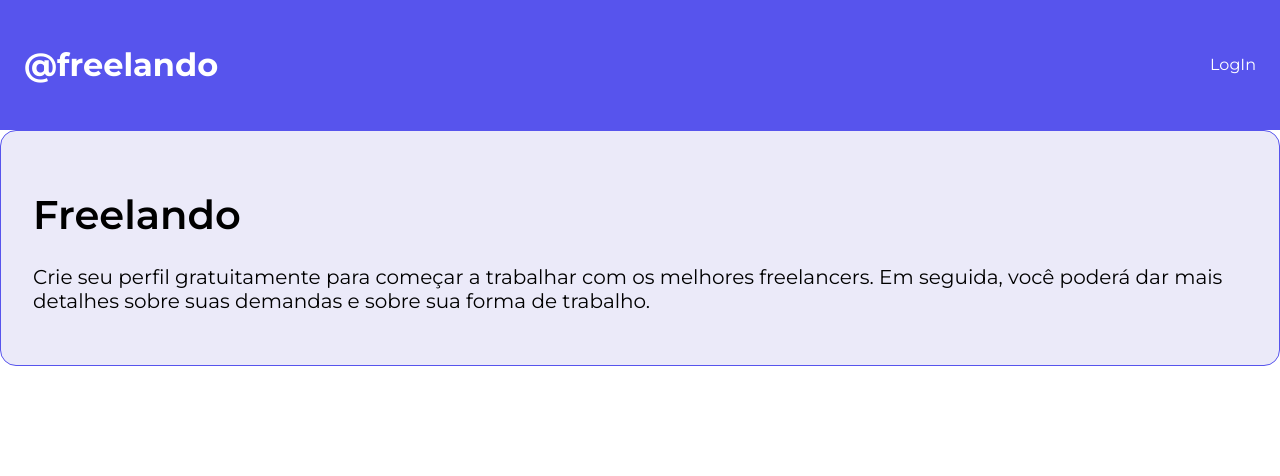
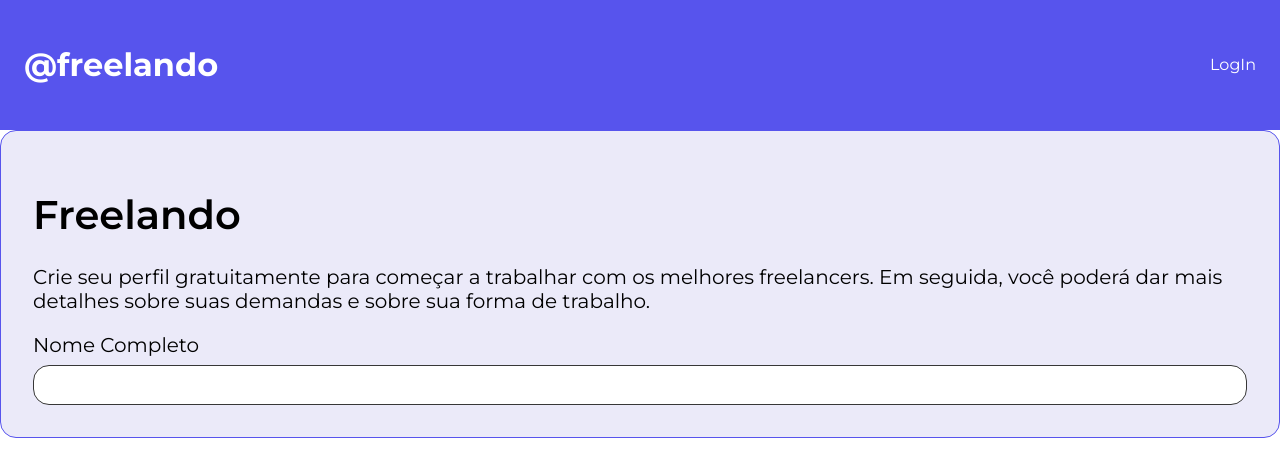
Before and after one commit to noname697/freelando-react, a React (Create React App) app: page / in a window 1280 px wide. Shown: the top 476 px of the page. Built offline with nearby package versions, Linux system fonts and the light colour scheme.

Commit message:
Estilizando o Campo de Texto

```diff
--- a/src/App.js
+++ b/src/App.js
@@ -1,4 +1,5 @@
 import Cabecalho from "./componentes/Cabecalho/Cabecelho";
+import CampoTexto from "./componentes/CampoTexto/CampoTexto";
 import Card from "./componentes/Card/Card";
 import Estilos from "./componentes/EstilosGlobais/Estilos";
 import ProvedorTema from "./componentes/ProvedorTema/ProvedorTema";
@@ -18,6 +19,7 @@
           freelancers. Em seguida, você poderá dar mais detalhes sobre suas
           demandas e sobre sua forma de trabalho.
         </Tipografia>
+        <CampoTexto titulo="Nome Completo"/>
       </Card>
     </ProvedorTema>
   );
--- /dev/null
+++ b/src/componentes/CampoTexto/CampoTexto.jsx
@@ -0,0 +1,35 @@
+import styled from "@emotion/styled";
+
+const LabelEstilizada = styled.label`
+  display: block;
+  width: 100%;
+  box-sizing: border-box;
+  font-weight: 400;
+  font-size: 20px;
+  line-height: 24px;
+`;
+const InputEstilizado = styled.input`
+  display: block;
+  width: 100%;
+  box-sizing: border-box;
+  margin-top: ${(props) => props.theme.espacamentos.xs};
+  background: ${(props) => props.theme.cores.branco};
+  border: 1px solid;
+  border-color: ${(props) => props.theme.cores.neutras.a};
+  border-radius: ${(props) => props.theme.espacamentos.s};
+  height: 40px;
+  font-weight: 400;
+  font-size: 14px;
+  line-height: 17px;
+`;
+
+const CampoTexto = ({ titulo }) => {
+  return (
+    <LabelEstilizada>
+      {titulo}
+      <InputEstilizado />
+    </LabelEstilizada>
+  );
+};
+
+export default CampoTexto;
--- a/src/componentes/ProvedorTema/ProvedorTema.jsx
+++ b/src/componentes/ProvedorTema/ProvedorTema.jsx
@@ -2,7 +2,7 @@
 
 const tema = {
   cores: {
-    branco: "",
+    branco: "#FFFFFF",
     atencao: "",
     focus: "",
     primarias: {
@@ -16,7 +16,7 @@
       c: "",
     },
     neutras: {
-      a: "",
+      a: "#373737",
       b: "",
       c: "",
       d: "",
@@ -27,6 +27,7 @@
     },
   },
   espacamentos: {
+    xs: "8px",
     s: "16px",
     m: "24px",
     l: "32px",
```
